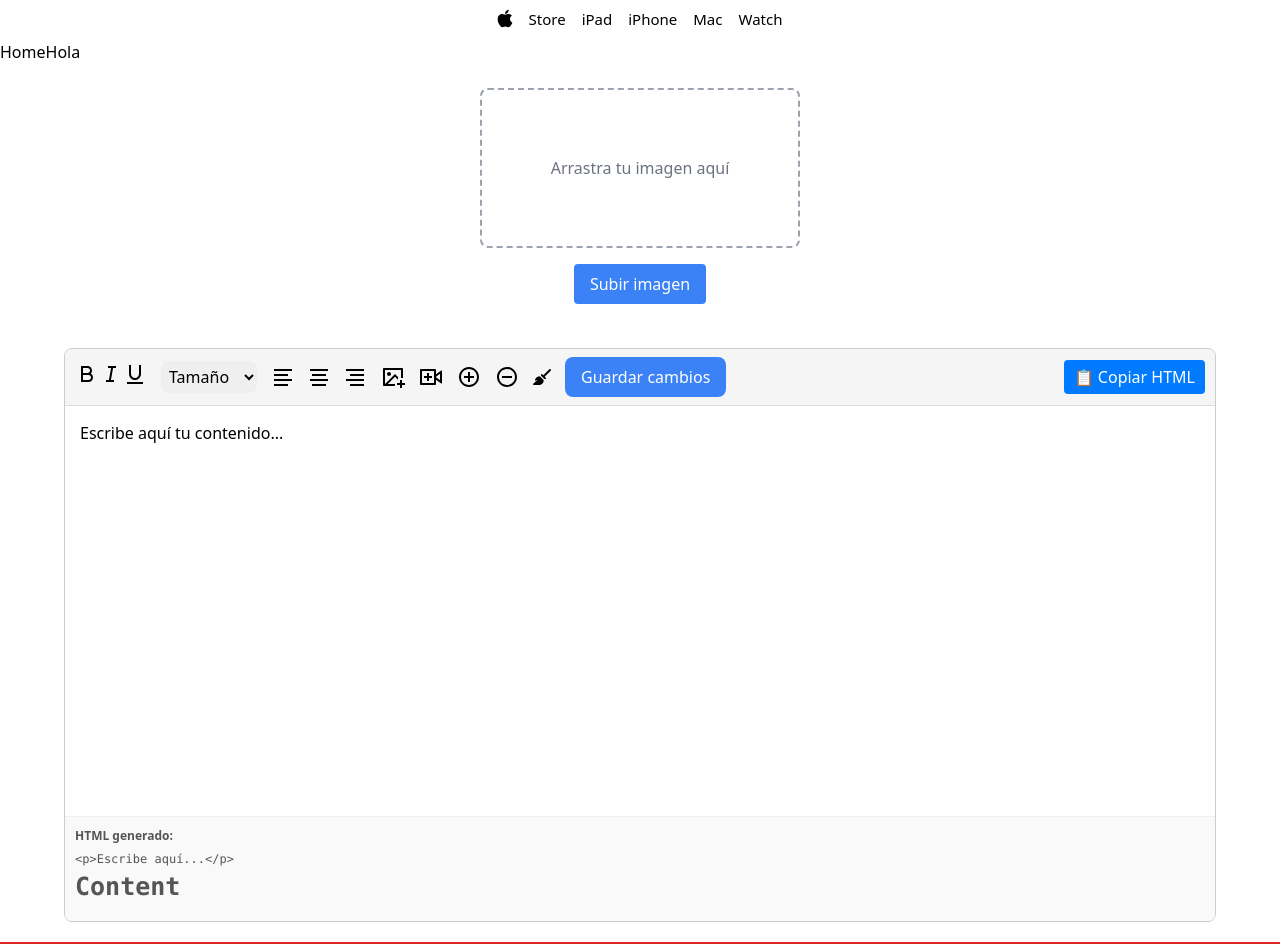
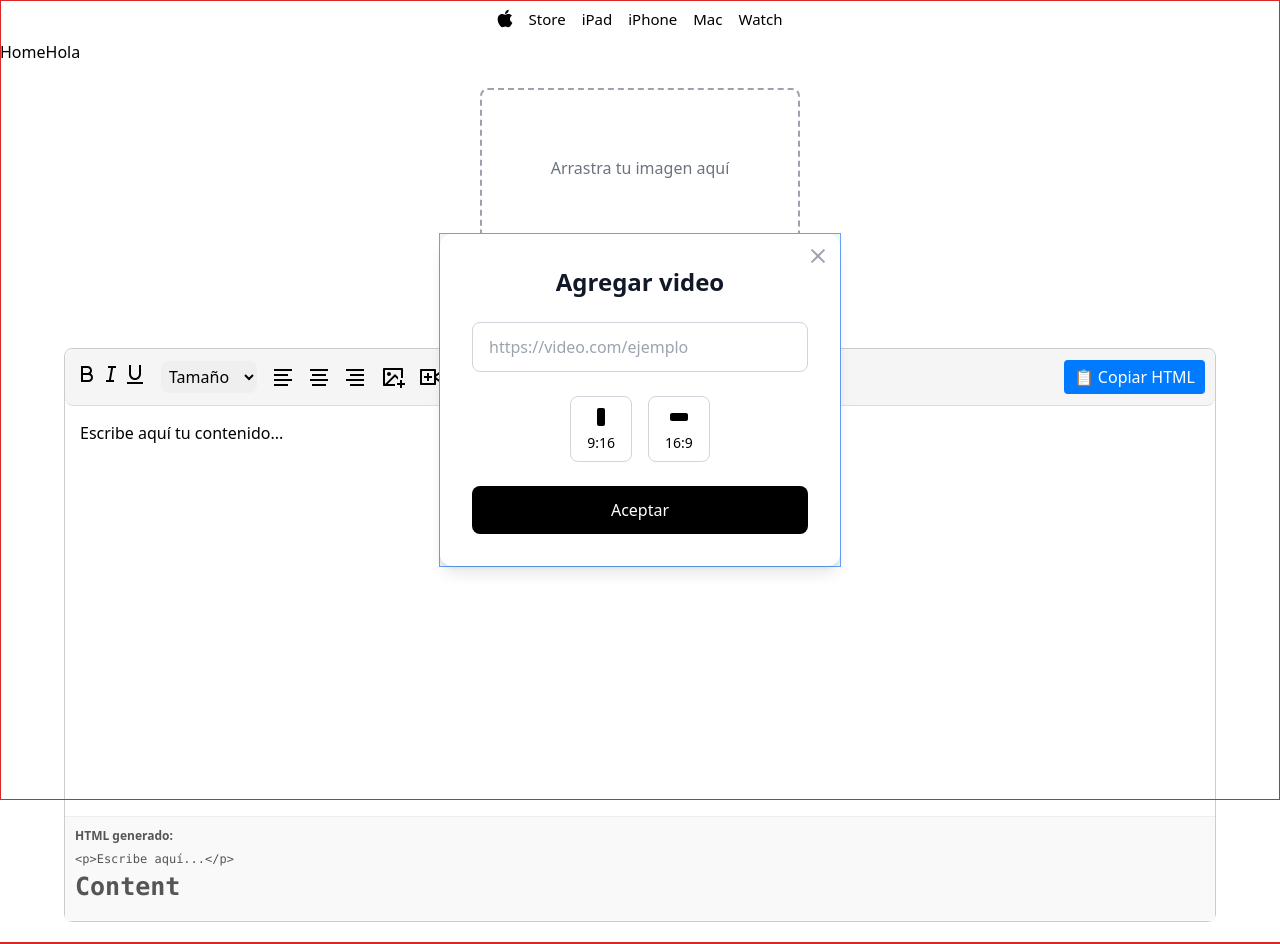
Before and after one commit to LuisIbanez2049/iPhoneMayoristaFront, a React (Vite) app: page / in a window 1280 px wide. Built offline with nearby package versions, Linux system fonts and the light colour scheme; some icons are missing.

Commit message:
Modifique la barra de edicion del editor de texto para que al hacer scroll no desaparezca de la pantalla y agregue los formularios para agregar imagenes y videos, pero falta integrarlos para que funciones. Ya esta el diseño

```diff
--- a/src/components/DescriptionForm.jsx
+++ b/src/components/DescriptionForm.jsx
@@ -4,6 +4,28 @@ import HtmlToTailwind from "./HtmlToTailwind";
 const DescriptionForm = () => {
   const editorRef = useRef(null);
   const [content, setContent] = useState("");
+
+
+  //----------------------------------ESTADOS Y FUNCIONES PARA LOS FORMULARIOS DE IMAGEN Y VIDEO----------------------------------------------
+   const [link, setLink] = useState("");
+   const [aspect, setAspect] = useState(null);
+
+  const handleSubmit = (e) => {
+    e.preventDefault();
+    console.log("Link enviado:", link);
+    // Aquí puedes hacer lo que necesites con el link
+  };
+
+  const handleSubmitVideo = (e) => {
+    e.preventDefault();
+    console.log("Video link:", link, "Aspecto:", aspect);
+  };
+
+  //----------------------------------ESTADOS Y FUNCIONES PARA LOS FORMULARIOS DE IMAGEN Y VIDEO----------------------------------------------
+
+
+
+
 
    // Guarda lo que el usuario editó
   const handleSave = () => {
@@ -274,12 +296,153 @@ const DescriptionForm = () => {
 
   return (
     <div className="w-full flex flex-col items-center">
+
+
+      {/* -------------------------------------------------------FORMULARIO IMAGEN/VIDEO------------------------------------------------------- */}
+      <div className="z-10 w-full h-[100vh] border border-red-600 fixed top-0 flex flex-col justify-center items-center">
+        <div className="border border-blue-400">
+
+          {/* -------------------------------------------------------FORMULARIO IMAGEN------------------------------------------------------- */}
+          <div className="hidden flex items-center justify-center bg-gray-100">
+            <form
+              onSubmit={handleSubmit}
+              className="bg-white shadow-lg rounded-xl p-8 w-full max-w-md"
+            >
+              <h2 className="text-2xl font-semibold text-center text-gray-900 mb-6">
+                Introducir enlace
+              </h2>
+
+              <input
+                type="url"
+                placeholder="https://ejemplo.com"
+                value={link}
+                onChange={(e) => setLink(e.target.value)}
+                required
+                className="w-full px-4 py-3 mb-4 border border-gray-300 rounded-lg
+                     focus:outline-none focus:ring-2 focus:ring-black focus:border-black
+                     placeholder-gray-400 transition"
+              />
+
+              <button
+                type="submit"
+                className="w-full py-3 bg-black text-white rounded-lg font-medium
+                     hover:bg-gray-800 active:scale-95 transition"
+              >
+                Aceptar
+              </button>
+            </form>
+          </div>
+          {/* -------------------------------------------------------FORMULARIO IMAGEN------------------------------------------------------- */}
+
+
+
+
+          {/* -------------------------------------------------------FORMULARIO VIDEO------------------------------------------------------- */}
+          <div className="flex items-center justify-center bg-gray-100">
+            <form
+              onSubmit={handleSubmit}
+              className="relative bg-white shadow-lg rounded-xl p-8 w-[400px]"
+            >
+              {/* Botón X */}
+              <button
+                type="button"
+                className="absolute top-3 right-3 text-gray-400 hover:text-black transition"
+              >
+                {/* Ícono X */}
+                <svg
+                  xmlns="http://www.w3.org/2000/svg"
+                  className="h-5 w-5"
+                  viewBox="0 0 20 20"
+                  fill="currentColor"
+                >
+                  <path
+                    fillRule="evenodd"
+                    d="M10 8.586L4.293 2.879 2.879 4.293 8.586 10l-5.707 5.707 1.414 1.414L10 11.414l5.707 5.707 1.414-1.414L11.414 10l5.707-5.707-1.414-1.414L10 8.586z"
+                    clipRule="evenodd"
+                  />
+                </svg>
+              </button>
+
+              <h2 className="text-2xl font-semibold text-center text-gray-900 mb-6">
+                Agregar video
+              </h2>
+
+              {/* Input */}
+              <input
+                type="url"
+                placeholder="https://video.com/ejemplo"
+                value={link}
+                onChange={(e) => setLink(e.target.value)}
+                required
+                className="w-full px-4 py-3 mb-6 border border-gray-300 rounded-lg
+                     focus:outline-none focus:ring-2 focus:ring-black focus:border-black
+                     placeholder-gray-400 transition"
+              />
+
+              {/* Botones de aspecto */}
+              <div className="flex justify-center gap-4 mb-6">
+                {/* Botón 9:16 */}
+                <button
+                  type="button"
+                  onClick={() => setAspect("9:16")}
+                  className={`flex flex-col items-center px-4 py-2 border rounded-lg transition
+                       ${aspect === "9:16" ? "border-black bg-gray-100" : "border-gray-300 hover:border-black"}`}
+                >
+                  <svg
+                    xmlns="http://www.w3.org/2000/svg"
+                    className="h-6 w-6 mb-1"
+                    viewBox="0 0 24 24"
+                    fill="currentColor"
+                  >
+                    <rect x="8" y="3" width="8" height="18" rx="2" ry="2" />
+                  </svg>
+                  <span className="text-sm">9:16</span>
+                </button>
+
+                {/* Botón 16:9 */}
+                <button
+                  type="button"
+                  onClick={() => setAspect("16:9")}
+                  className={`flex flex-col items-center px-4 py-2 border rounded-lg transition
+                       ${aspect === "16:9" ? "border-black bg-gray-100" : "border-gray-300 hover:border-black"}`}
+                >
+                  <svg
+                    xmlns="http://www.w3.org/2000/svg"
+                    className="h-6 w-6 mb-1"
+                    viewBox="0 0 24 24"
+                    fill="currentColor"
+                  >
+                    <rect x="3" y="8" width="18" height="8" rx="2" ry="2" />
+                  </svg>
+                  <span className="text-sm">16:9</span>
+                </button>
+              </div>
+
+              {/* Botón Aceptar */}
+              <button
+                type="submit"
+                className="w-full py-3 bg-black text-white rounded-lg font-medium
+                     hover:bg-gray-800 active:scale-95 transition"
+              >
+                Aceptar
+              </button>
+            </form>
+          </div>
+          {/* -------------------------------------------------------FORMULARIO VIDEO------------------------------------------------------- */}
+
+
+
+        </div>
+      </div>
+      {/* -------------------------------------------------------FORMULARIO IMAGEN------------------------------------------------------- */}
+
+
       <div
         className="w-[90%]"
         style={{
           border: "1px solid #ccc",
           borderRadius: 8,
-          overflow: "hidden",
+          overflow: "visible",
           margin: "20px 0",
         }}
       >
@@ -294,6 +457,8 @@ const DescriptionForm = () => {
             borderBottom: "1px solid #ddd",
             alignItems: "center",
           }}
+
+          className=" sticky top-0 rounded-[8px]"
         >
           {/* Formato de texto */}
           <div>
```
